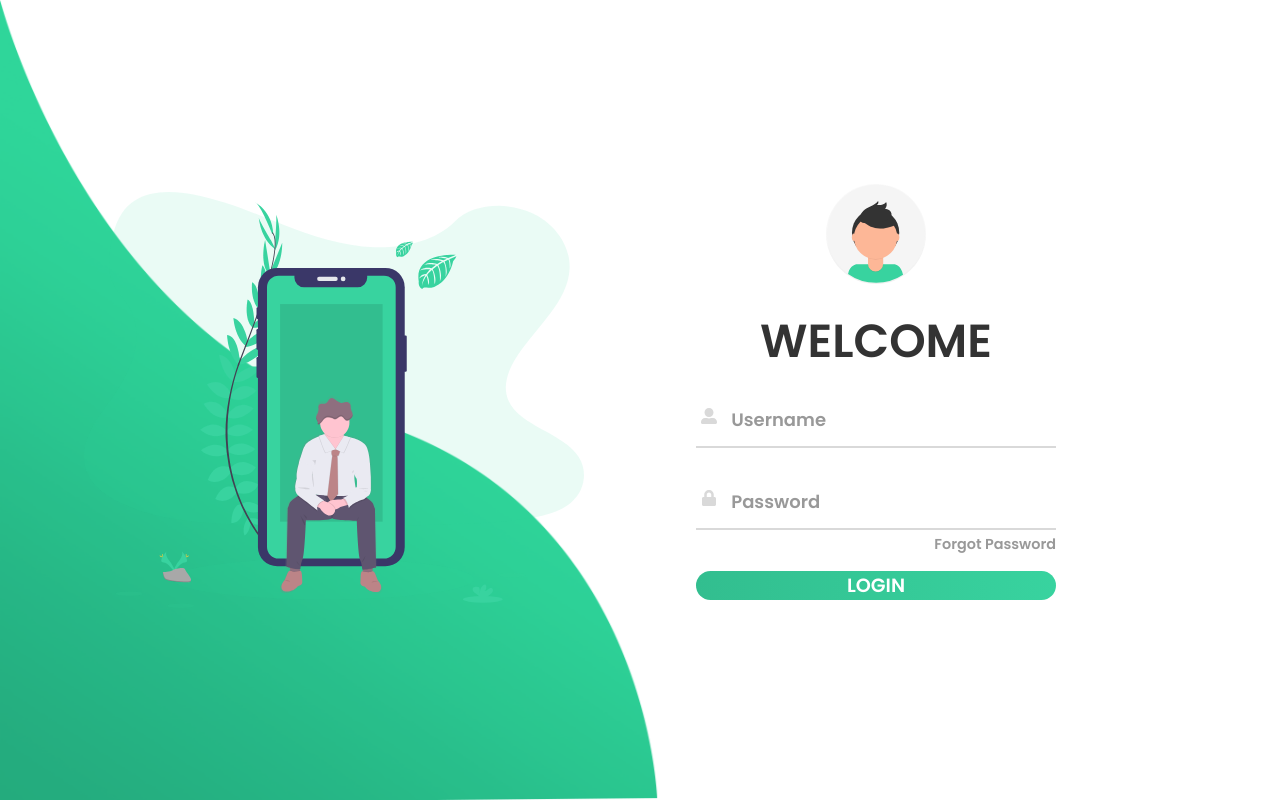
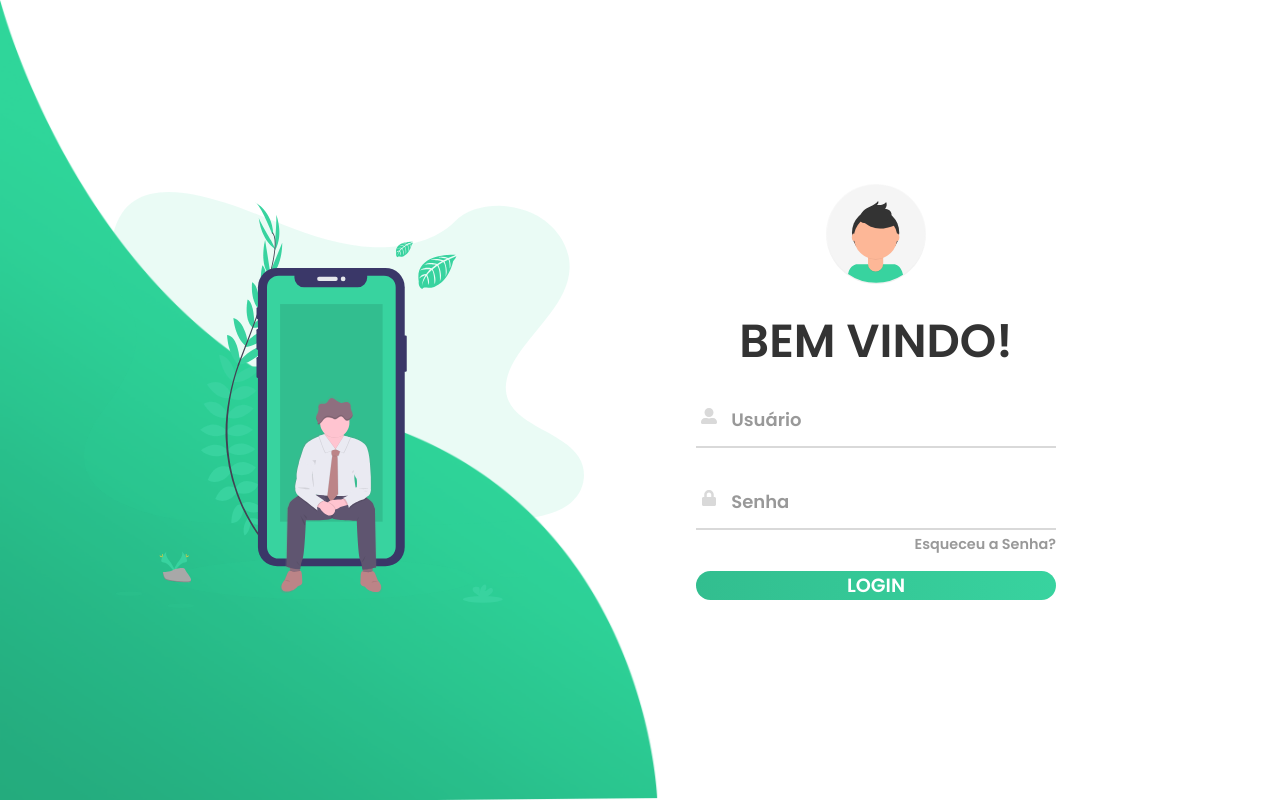
Before and after one commit to AlexGSilva/revender, a React (Create React App) app: page / in a window 1280 px wide. Built offline with nearby package versions, Linux system fonts and the light colour scheme.

Commit message:
focus function

```diff
--- a/src/Pages/Login/index.js
+++ b/src/Pages/Login/index.js
@@ -18,13 +18,13 @@ const Login = () => {
         <div className='login-container'>
           <form action='index.js'>
             <img className="avatar" src={avatar} alt='Avatar'/>
-            <h2 className='font-div'>Welcome</h2>
+            <h2 className='font-div'>Bem vindo!</h2>
             <div className='input-div one'>
               <div className='i'>
                 <i className='icon-user'><FaUserAlt/></i>
               </div>
               <div>
-                <h5>Username</h5>
+                <h5>Usuário</h5>
                 <input className='input' type='text'></input>
               </div>
             </div>
@@ -33,11 +33,11 @@ const Login = () => {
                 <i className='icon-user'><FaLock/></i>
               </div>
               <div>
-                <h5>Password</h5>
+                <h5>Senha</h5>
                 <input className='input' type='password'></input>
               </div>
             </div>
-            <NavLink to='/home' className='btnforgot'>Forgot Password</NavLink>
+            <NavLink to='/home' className='btnforgot'>Esqueceu a Senha?</NavLink>
             <input type='submit' className='btn' value='Login' />
           </form>
         </div>
@@ -45,6 +45,8 @@ const Login = () => {
     </div>
   )
 }
+
+export default Login;
 
 const inputs = document.querySelectorAll ('.input');
 
@@ -64,5 +66,3 @@ inputs.forEach(input => {
   input.addEventListener('focus', focusFunc);
   input.addEventListener('blur', blurFunc);
 })
-
-export default Login;
```
Also changed, not shown: 1 other file (tests, documents, lock files or other folders).
